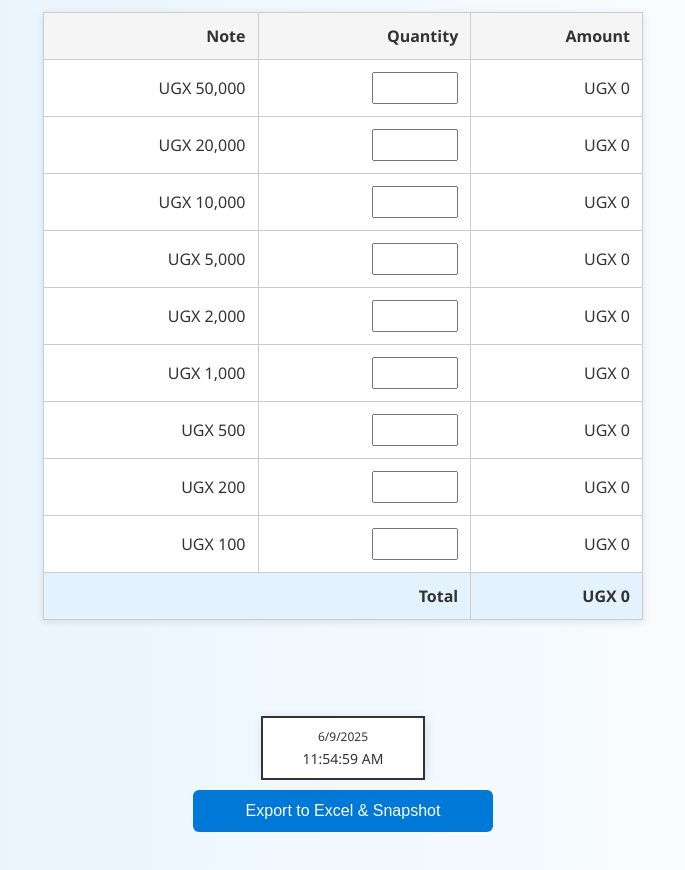
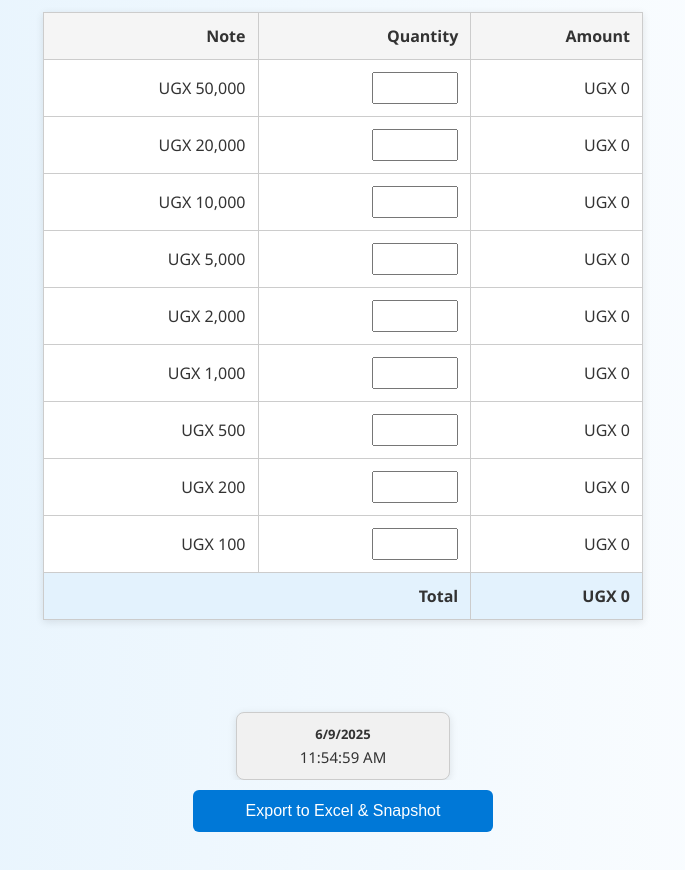
Before and after one commit to suthar-mit/currency-calculator, a plain HTML site: page index.html in a window 1280 px wide. Shown: the part 143-1013 px from the top of the page, without its empty margins (297-982 px from the left). Drawn offline with nearby package versions, Linux system fonts and the light colour scheme.

Commit message:
Update index.html

```diff
--- a/index.html
+++ b/index.html
@@ -94,26 +94,28 @@
   bottom: 0;
   left: 50%;
   transform: translateX(-50%);
-  width: 140px;
-  height: auto;
-  border: 2px solid #333;
-  border-radius: 0; /* ✅ Make sure this is 0 */
-  display: flex;
-  flex-direction: column;
-  justify-content: center;
-  align-items: center;
+  background-color: #f1f1f1;
+  border: 1px solid #ccc;
+  border-radius: 8px;
+  padding: 12px 16px;
+  box-shadow: 0 2px 8px rgba(0, 0, 0, 0.1);
+  font-family: 'Segoe UI', sans-serif;
+  font-size: 14px;
+  color: #333;
   text-align: center;
-  font-size: 14px;
-  background: #fff;
-  box-shadow: 2px 2px 10px rgba(0,0,0,0.1);
-  padding: 10px;
+  width: auto;
+  min-width: 180px;
 }
 
-    .stamp-date {
-  font-size: 12px;
+.stamp-date {
+  font-weight: 600;
+  font-size: 13px;
   margin-bottom: 4px;
-  writing-mode: horizontal-tb; /* or just remove this line */
-  transform: none;
+}
+
+#stampTime {
+  font-size: 15px;
+  font-weight: 500;
 }
 
     @media (max-width: 768px) {
```
